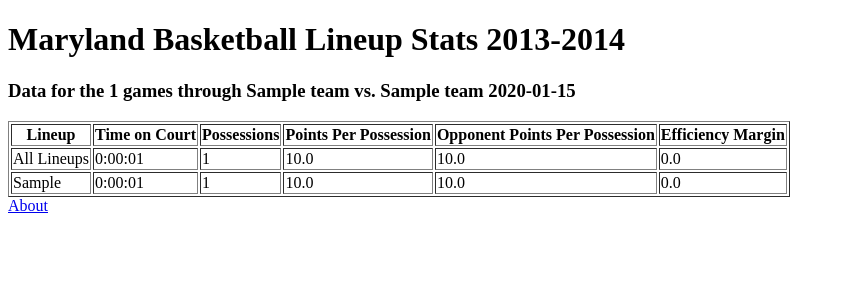
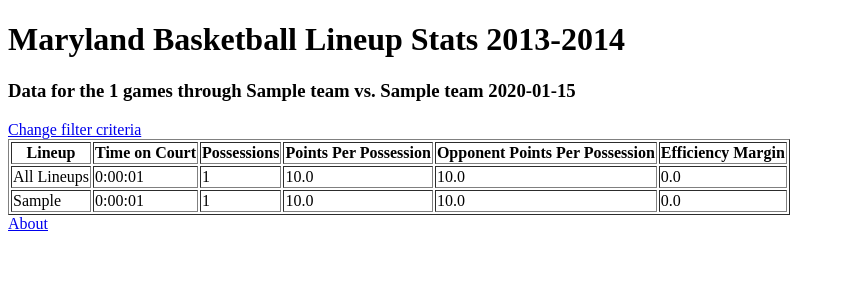
Before and after one commit to devilant/TerpStats, a Django app: page / in a window 1280 px wide. Shown: the top 300 px of the page, without its empty margins (0-845 px from the left). Run offline with Django 3.2, Linux system fonts and the light colour scheme; tables that the repository leaves empty hold one stand-in row (values such as "Sample post").

Commit message:
Added link to the filter page

```diff
--- a/TerpLineupStats_project/templates/LineupStats/index.html
+++ b/TerpLineupStats_project/templates/LineupStats/index.html
@@ -9,6 +9,8 @@
 	<body>
 		<h1>Maryland Basketball Lineup Stats 2013-2014</h1>
 		<h3>Data for the {{gamesCount}} games through {{ latestGame }}</h3>
+
+		<a href="/filter/">Change filter criteria</a><br />
 
 		{% if includeFilterString or excludeFilterString or possessionFilterString %}
 			<p>Filters:</p>
```
